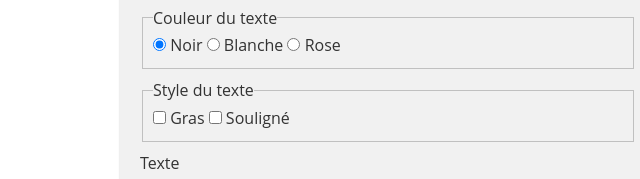
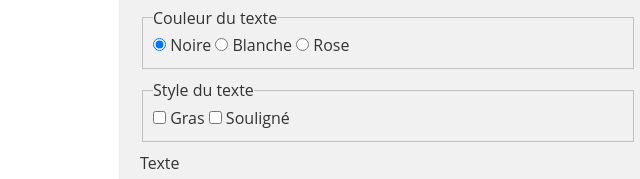
Before and after one commit to divtec-cejef/2021-SFA-EXERCICE-RectDyn, a plain HTML site: page index.html in a window 1280 px wide. Shown: the part 491-670 px from the top of the page, 252-892 px from the left. Drawn offline with Linux system fonts and the light colour scheme.

Commit message:
Noir > Noire

```diff
--- a/index.html
+++ b/index.html
@@ -40,7 +40,7 @@
                     <fieldset>
                         <legend>Couleur du texte</legend>
                         <input type="radio" name="color" id="noir" value="black" checked/>
-                        <label for="noir">Noir</label>
+                        <label for="noir">Noire</label>
 
                         <input type="radio" name="color" id="blanc" value="white"/>
                         <label for="blanc">Blanche</label>
```
Also changed, not shown: 1 other file.
